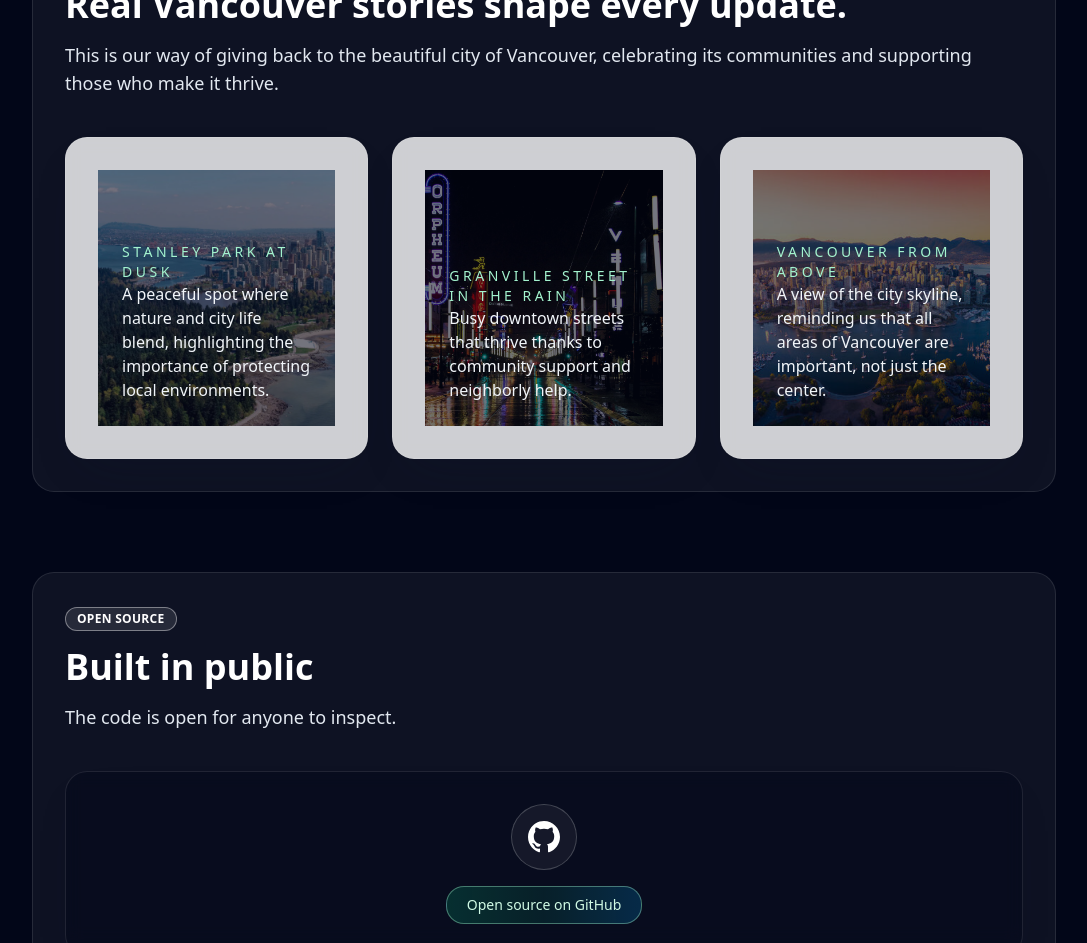
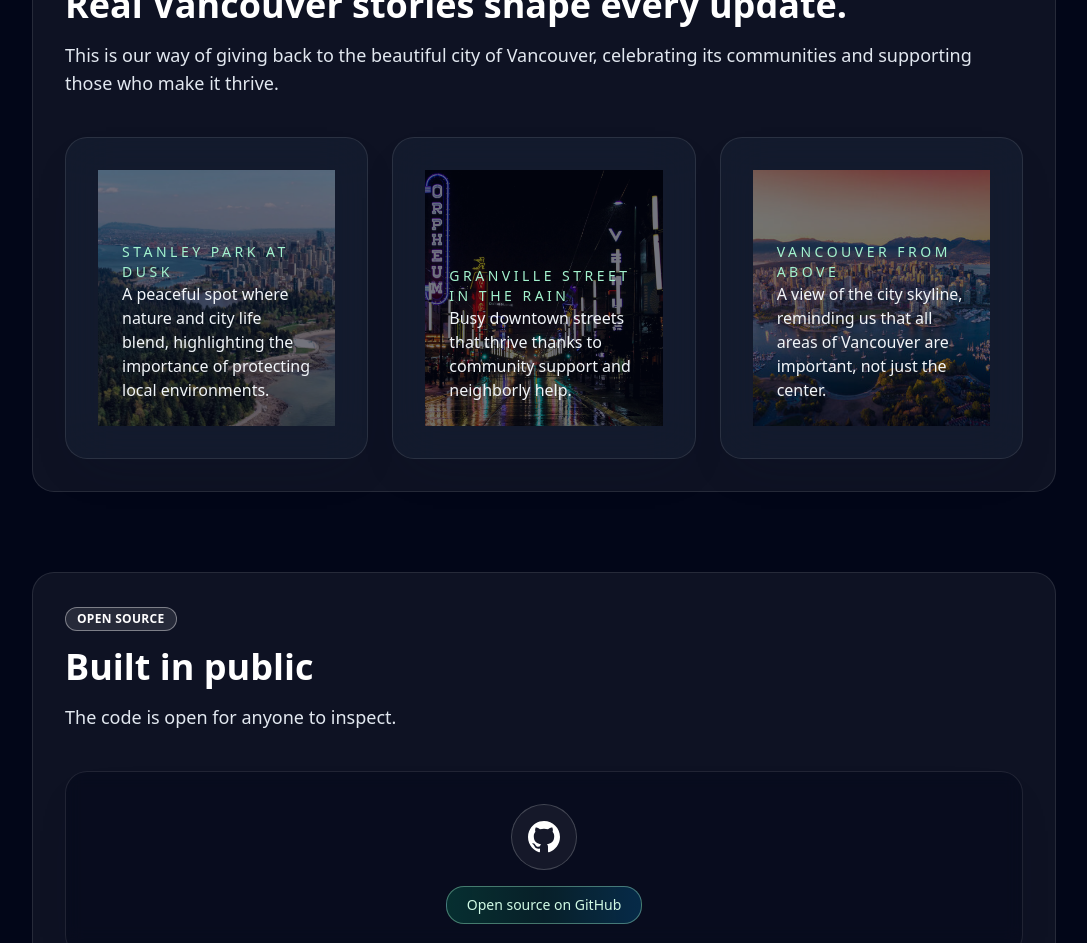
Before and after one commit to gmook9/helpingCanada, a Next.js app: page /mission in a window 1280 px wide. Shown: the part 1540-2483 px from the top of the page, without its empty margins (96-1183 px from the left). Built offline with nearby package versions, Linux system fonts and the light colour scheme.

Commit message:
reduced brightness on vancouver scene cards

```diff
--- a/src/app/mission/page.tsx
+++ b/src/app/mission/page.tsx
@@ -194,7 +194,7 @@ export default function MissionPage() {
 
             <div className="grid gap-6 md:grid-cols-3">
               {vancouverScenes.map((scene) => (
-                <Card key={scene.title} className="overflow-hidden border border-white/10">
+                <Card key={scene.title} className="overflow-hidden border border-white/10 bg-slate-800/40 backdrop-blur-xl">
                   <div className="relative h-64">
                     <Image
                       src={scene.src}
```
